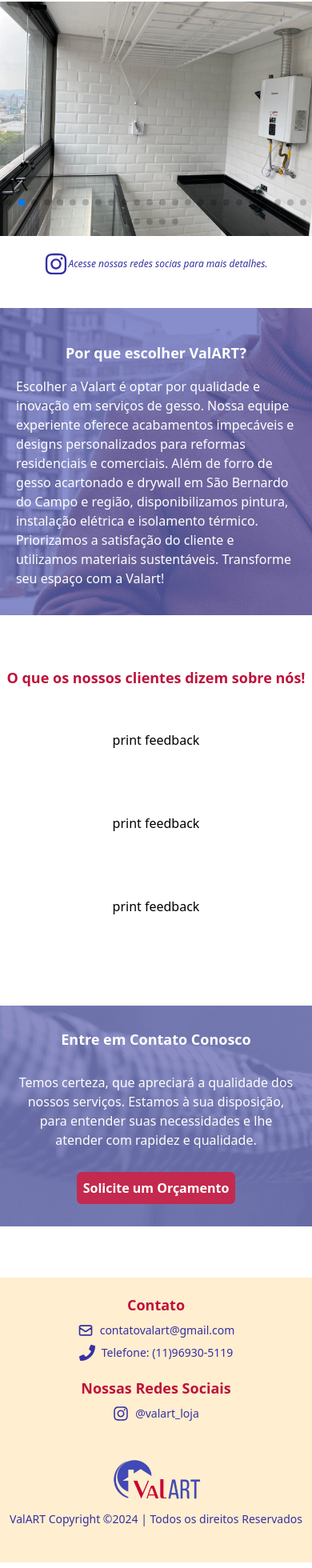
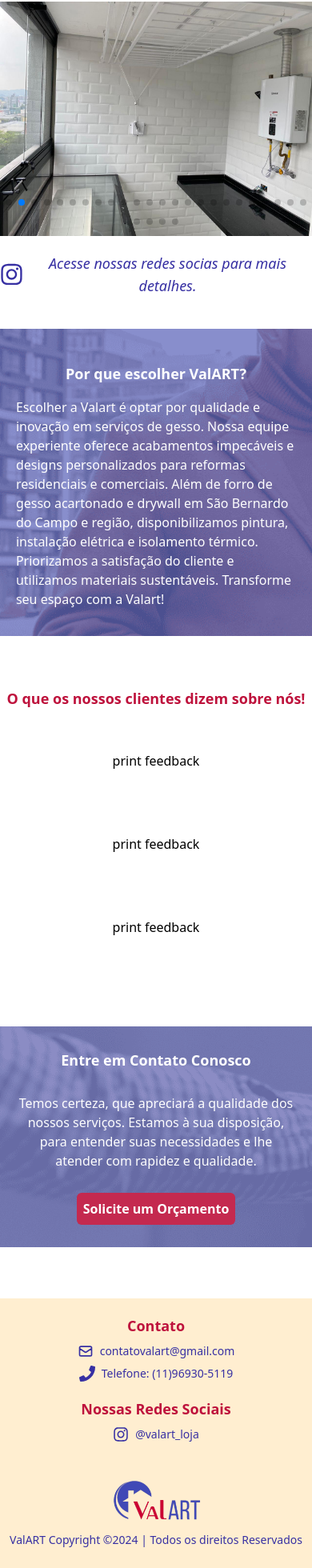
Before and after one commit to Rafael-84/valart, a React (Vite) app: page /servicos in a window 390 px wide. Shown: the part 1346-3306 px from the top of the page at 80% size. Built offline with nearby package versions, Linux system fonts and the light colour scheme.

Commit message:
adicionando o meta-tags

```diff
--- a/src/components/Footer/index.jsx
+++ b/src/components/Footer/index.jsx
@@ -26,10 +26,10 @@ export function Footer() {
                     <div className="flex items-center justify-center gap-2 text-sm text-center my-2 text-indigo-800 font-medium md:text-base"><HiOutlineMail size={20}/><p>{email}</p></div>
                     <div className="flex items-center justify-center gap-2  text-sm text-center text-indigo-800 font-medium md:text-base"><FaPhone size={20} /><Link title="WhatssApp" to={urlWhatsApp} className='hover:text-rose-700 '>Telefone: {telefone} </Link></div>
                 </div>
-                <di className='md:mr-16'>
+                <div className='md:mr-16'>
                     <h2 className="text-center font-bold text-lg text-rose-700  "> Nossas Redes Sociais</h2>
                     <div className="flex items-center justify-center gap-2 text-sm text-center my-2 text-indigo-800 font-medium   md:text-base"><FaInstagram  size={20} /><Link title="Instagram" to={instagram} className='hover:text-rose-700 ' >{insta}</Link></div>
-                </di>
+                </div>
             </div>
             <div className="flex justify-center items-center "><img src={logo} title="Logo valART" alt="Logo da empresa valART" className=" w-32 h-32  " /></div>
             <span className="text-sm text-center text-indigo-800 font-medium mb-5 mx-1 relative bottom-6 " >ValART Copyright ©{ano} | Todos os direitos Reservados </span>
--- a/src/pages/home/index.jsx
+++ b/src/pages/home/index.jsx
@@ -37,7 +37,7 @@ export function Home() {
                             <p className="text-indigo-800 w-11/12  mx-auto text-center  font-medium md:w-3/4 md:ml-auto md:text-center 4k:w-2/6">
                                 Dê vida aos seus espaços com a Valart! Especializada em gesso, nossa equipe transforma ambientes com elegância e inovação. Entre em contato e descubra como podemos criar o projeto dos seus sonhos. Sua transformação começa aqui!</p>
 
-                            <Link to={urlWhatsApp} aria-label="Botão que abrirá o contato da empresa no WhatsApp" className="mx-auto my-10 mx-auto bg-rose-700 p-2 rounded-md text-white font-bold hover:bg-rose-600 transition-colors md:ml-64 md:mt-[60px] lg:ml-52 xl:ml-72 2xl:ml-80 4k:mr-80">Entrar em Contato</Link>
+                            <Link to={urlWhatsApp} aria-label="Botão que abrirá o contato da empresa no WhatsApp" className="mx-auto my-10 bg-rose-700 p-2 rounded-md text-white font-bold hover:bg-rose-600 transition-colors md:ml-64 md:mt-[60px] lg:ml-52 xl:ml-72 2xl:ml-80 4k:mr-80">Entrar em Contato</Link>
                         </div>
                         <img src={imgHome} title="RApaz utilizando um nível" alt="Rapaz trabalhando e utilizando um nível" className="hidden md:flex md:absolute md:w-auto md:h-[317px] md:right-14 md:top-[270px] md:rounded-sm md:opacity-95 md:shadow-lg md:shadow-indigo-400  lg:right-44 xl:right-[350px] 2xl:right-96 4k:right-[800px] " />
                     </div>
@@ -46,7 +46,7 @@ export function Home() {
             </section>
             <section className="flex items-center justify-center flex-col bg-corHeader">
                 <h1 className="text-center my-8 font-bold text-lg text-rose-700 md:mt-28 md:mb-5  ">Nossos Serviços</h1>
-                <div className="flex items-center justify-center flex-col my-9 gap-4 md:mx-10 md:gap-16 md:mb-20 md:w-11/12 md:gap-10 lg:grid lg:grid-cols-2 xl:flex xl:flex-row xl:w-11/12 4k:w-1/2">
+                <div className="flex items-center justify-center flex-col my-9 gap-4 md:mx-10 md:mb-20 md:w-11/12 md:gap-10 lg:grid lg:grid-cols-2 xl:flex xl:flex-row xl:w-11/12 4k:w-1/2">
                     <div className="w-11/12 h-full bg-fundo flex items-center justify-center flex-col gap-4 p-4 md:h-[260px] md:gap-8 lg:w-full lg:h-[300px] lg:justify-between xl:h-[350px] xl:gap-2  4k:w-1/2">
                         <h2 className="font-bold text-indigo-800 mt-2" >Em Gesso</h2>
                         <p className="mx-2 text-indigo-900 text-sm font-medium" >A Valart é especialista em serviços de gesso, oferecendo soluções como forro de gesso acartonado, drywall, sancas e molduras decorativas. Atuamos em reformas residenciais e comerciais, garantindo acabamentos de alta qualidade e estética impecável. Também realizamos instalação e manutenção de drywall, proporcionando conforto e praticidade aos seus ambientes.</p>
--- a/src/pages/servicos/index.jsx
+++ b/src/pages/servicos/index.jsx
@@ -161,7 +161,7 @@ export function Servicos() {
         <div className="flex items-center justify-center  ">
           <Link title="Link Instagram" to={instagram} className=" flex items-center justify-center mx-auto text-indigo-800 mt-5 hover:text-rose-700 md:gap-2 4k:mt-40">
             <FaInstagram size={30} />
-            <span className=" italic font-medium text-lg text-xs text-center  md:text-base">Acesse nossas redes socias para mais detalhes.</span>
+            <span className=" italic font-medium text-lg text-center  md:text-base">Acesse nossas redes socias para mais detalhes.</span>
           </Link>
         </div>
       </section>
```
